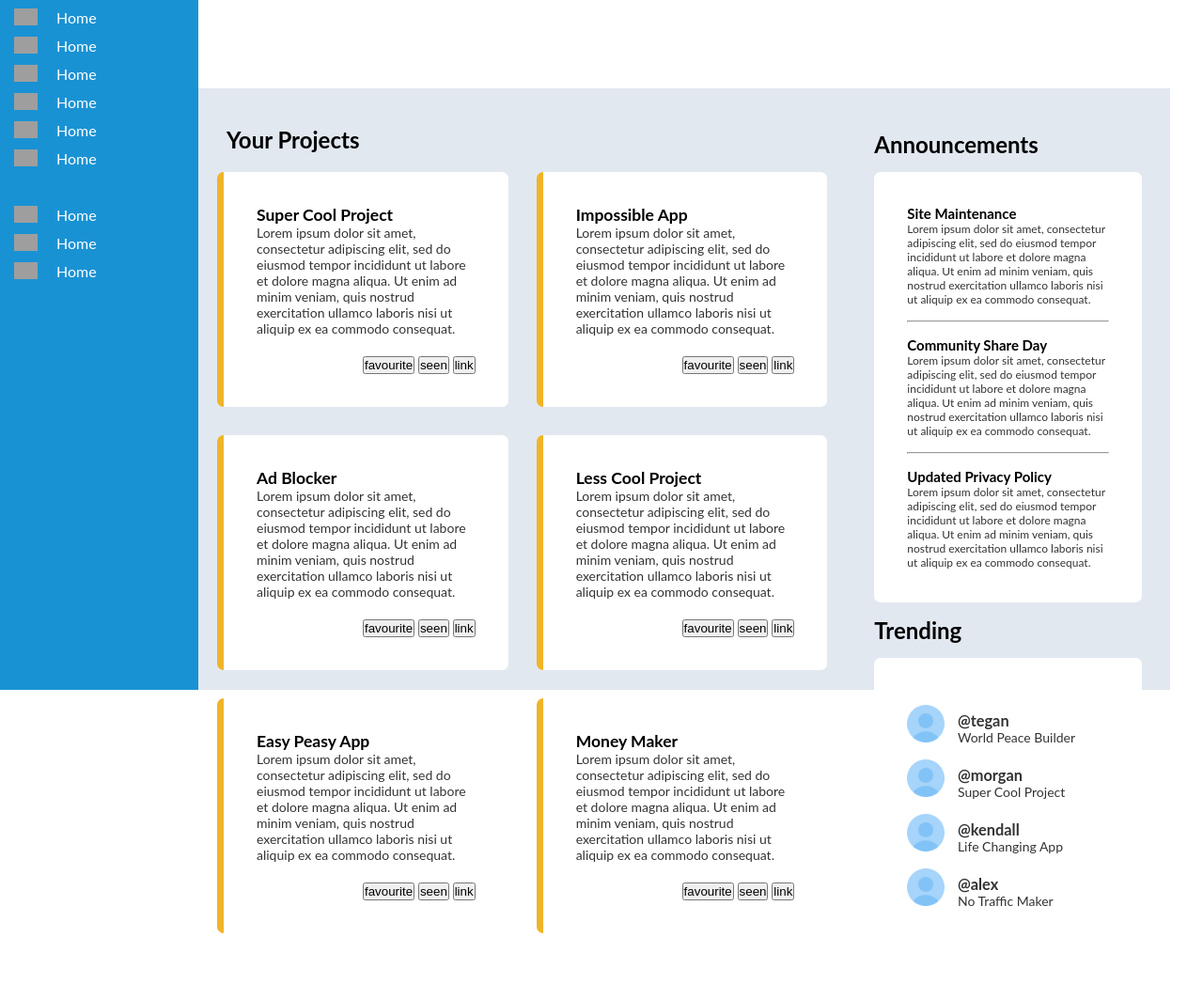
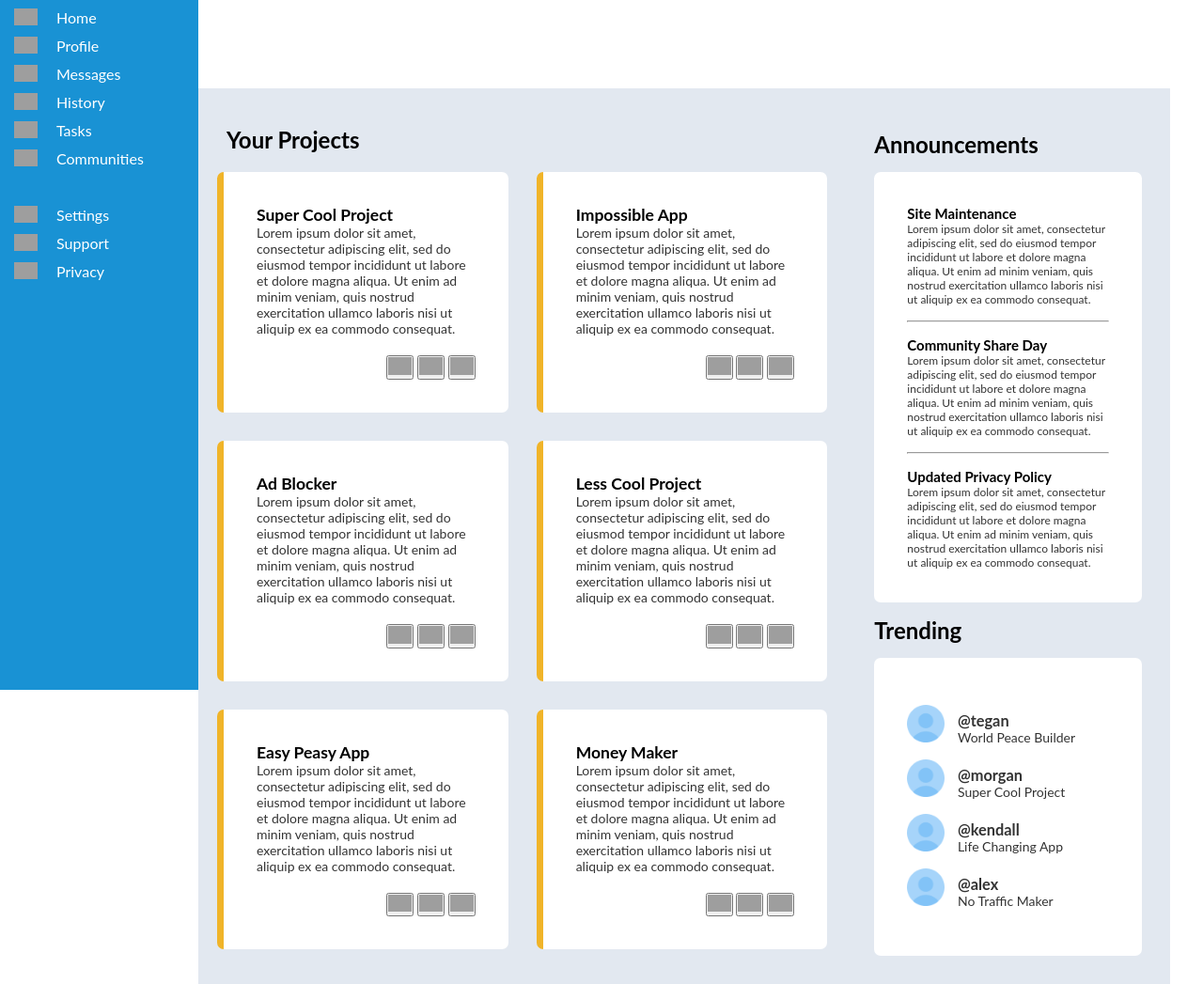
Before and after one commit to davidIvankov/-Admin_Dashboard, a plain HTML site: page index.html in a window 1280 px wide. Shown: the part 66-1113 px from the top of the page at 94% size. Drawn offline with Linux system fonts and the light colour scheme; grey boxes are pictures that could not be loaded.

Commit message:
added icons

```diff
--- a/index.html
+++ b/index.html
@@ -23,38 +23,38 @@
                     <p>Home</p>
                 </div>
                 <div class="icon home">
-                    <img src="https://cdn-icons-png.flaticon.com/512/88/88282.png">
-                    <p>Home</p>
+                    <img src="https://cdn-icons-png.flaticon.com/512/88/88281.png">
+                    <p>Profile</p>
                 </div>
                 <div class="icon home">
-                    <img src="https://cdn-icons-png.flaticon.com/512/88/88282.png">
-                    <p>Home</p>
+                    <img src="https://cdn-icons-png.flaticon.com/512/88/88283.png">
+                    <p>Messages</p>
                 </div>
                 <div class="icon home">
-                    <img src="https://cdn-icons-png.flaticon.com/512/88/88282.png">
-                    <p>Home</p>
+                    <img src="https://cdn-icons-png.flaticon.com/512/2961/2961948.png">
+                    <p>History</p>
                 </div>
                 <div class="icon home">
-                    <img src="https://cdn-icons-png.flaticon.com/512/88/88282.png">
-                    <p>Home</p>
+                    <img src="https://cdn-icons-png.flaticon.com/512/839/839860.png">
+                    <p>Tasks</p>
                 </div>
                 <div class="icon home">
-                    <img src="https://cdn-icons-png.flaticon.com/512/88/88282.png">
-                    <p>Home</p>
+                    <img src="https://cdn-icons-png.flaticon.com/512/1769/1769041.png">
+                    <p>Communities</p>
                 </div>
             </div>
             <div class="icons">
                 <div class="icon home">
-                    <img src="https://cdn-icons-png.flaticon.com/512/88/88282.png">
-                    <p>Home</p>
+                    <img src="https://cdn-icons-png.flaticon.com/512/88/88661.png">
+                    <p>Settings</p>
                 </div>
                 <div class="icon home">
-                    <img src="https://cdn-icons-png.flaticon.com/512/88/88282.png">
-                    <p>Home</p>
+                    <img src="https://cdn-icons-png.flaticon.com/512/2951/2951105.png">
+                    <p>Support</p>
                 </div>
                 <div class="icon home">
-                    <img src="https://cdn-icons-png.flaticon.com/512/88/88282.png">
-                    <p>Home</p>
+                    <img src="https://cdn-icons-png.flaticon.com/512/5894/5894572.png">
+                    <p>Privacy</p>
                 </div>
             </div>
         </div>
@@ -70,7 +70,7 @@
                 </form>
             </div>
             <div class="flex-end">
-                <img src="https://cdn-icons-png.flaticon.com/512/88/88282.png">
+                <img src="https://cdn-icons-png.flaticon.com/512/2529/2529521.png">
                 <img src="https://c8.alamy.com/comp/W49X5C/cartoon-white-cat-drawing-with-yellow-eyes-simple-and-minimal-sitting-cat-doodle-cute-vector-illustration-W49X5C.jpg"
                     alt="cat icon" class="cat">
                 <h2>Morgan Oakley</h2>
@@ -95,9 +95,9 @@
                             aliquip ex ea commodo consequat.
                         </p>
                         <div class="buttons">
-                            <button>favourite</button>
-                            <button>seen</button>
-                            <button>link</button>
+                            <button><img src="https://cdn-icons-png.flaticon.com/512/2893/2893811.png"></button>
+                            <button><img src="https://cdn-icons-png.flaticon.com/512/159/159604.png"></button>
+                            <button><img src="https://cdn-icons-png.flaticon.com/512/455/455691.png"></button>
                         </div>
                     </div>
                     <div class="project">
@@ -111,9 +111,9 @@
                             aliquip ex ea commodo consequat.
                         </p>
                         <div class="buttons">
-                            <button>favourite</button>
-                            <button>seen</button>
-                            <button>link</button>
+                            <button><img src="https://cdn-icons-png.flaticon.com/512/2893/2893811.png"></button>
+                            <button><img src="https://cdn-icons-png.flaticon.com/512/159/159604.png"></button>
+                            <button><img src="https://cdn-icons-png.flaticon.com/512/455/455691.png"></button>
                         </div>
                     </div>
                     <div class="project">
@@ -127,9 +127,9 @@
                             aliquip ex ea commodo consequat.
                         </p>
                         <div class="buttons">
-                            <button>favourite</button>
-                            <button>seen</button>
-                            <button>link</button>
+                            <button><img src="https://cdn-icons-png.flaticon.com/512/2893/2893811.png"></button>
+                            <button><img src="https://cdn-icons-png.flaticon.com/512/159/159604.png"></button>
+                            <button><img src="https://cdn-icons-png.flaticon.com/512/455/455691.png"></button>
                         </div>
                     </div>
                     <div class="project">
@@ -143,9 +143,9 @@
                             aliquip ex ea commodo consequat.
                         </p>
                         <div class="buttons">
-                            <button>favourite</button>
-                            <button>seen</button>
-                            <button>link</button>
+                            <button><img src="https://cdn-icons-png.flaticon.com/512/2893/2893811.png"></button>
+                            <button><img src="https://cdn-icons-png.flaticon.com/512/159/159604.png"></button>
+                            <button><img src="https://cdn-icons-png.flaticon.com/512/455/455691.png"></button>
                         </div>
                     </div>
                     <div class="project">
@@ -159,9 +159,9 @@
                             aliquip ex ea commodo consequat.
                         </p>
                         <div class="buttons">
-                            <button>favourite</button>
-                            <button>seen</button>
-                            <button>link</button>
+                            <button><img src="https://cdn-icons-png.flaticon.com/512/2893/2893811.png"></button>
+                            <button><img src="https://cdn-icons-png.flaticon.com/512/159/159604.png"></button>
+                            <button><img src="https://cdn-icons-png.flaticon.com/512/455/455691.png"></button>
                         </div>
                     </div>
                     <div class="project">
@@ -175,9 +175,9 @@
                             aliquip ex ea commodo consequat.
                         </p>
                         <div class="buttons">
-                            <button>favourite</button>
-                            <button>seen</button>
-                            <button>link</button>
+                            <button><img src="https://cdn-icons-png.flaticon.com/512/2893/2893811.png"></button>
+                            <button><img src="https://cdn-icons-png.flaticon.com/512/159/159604.png"></button>
+                            <button><img src="https://cdn-icons-png.flaticon.com/512/455/455691.png"></button>
                         </div>
                     </div>
                 </div>
--- a/styles.css
+++ b/styles.css
@@ -136,7 +136,7 @@ form {
 
 .wrapper {
     display: grid;
-
+    height: fit-content;
 	grid-template-columns: 2fr 1fr;
     background-color: #E2E8F0;
     color: #000000;
```
